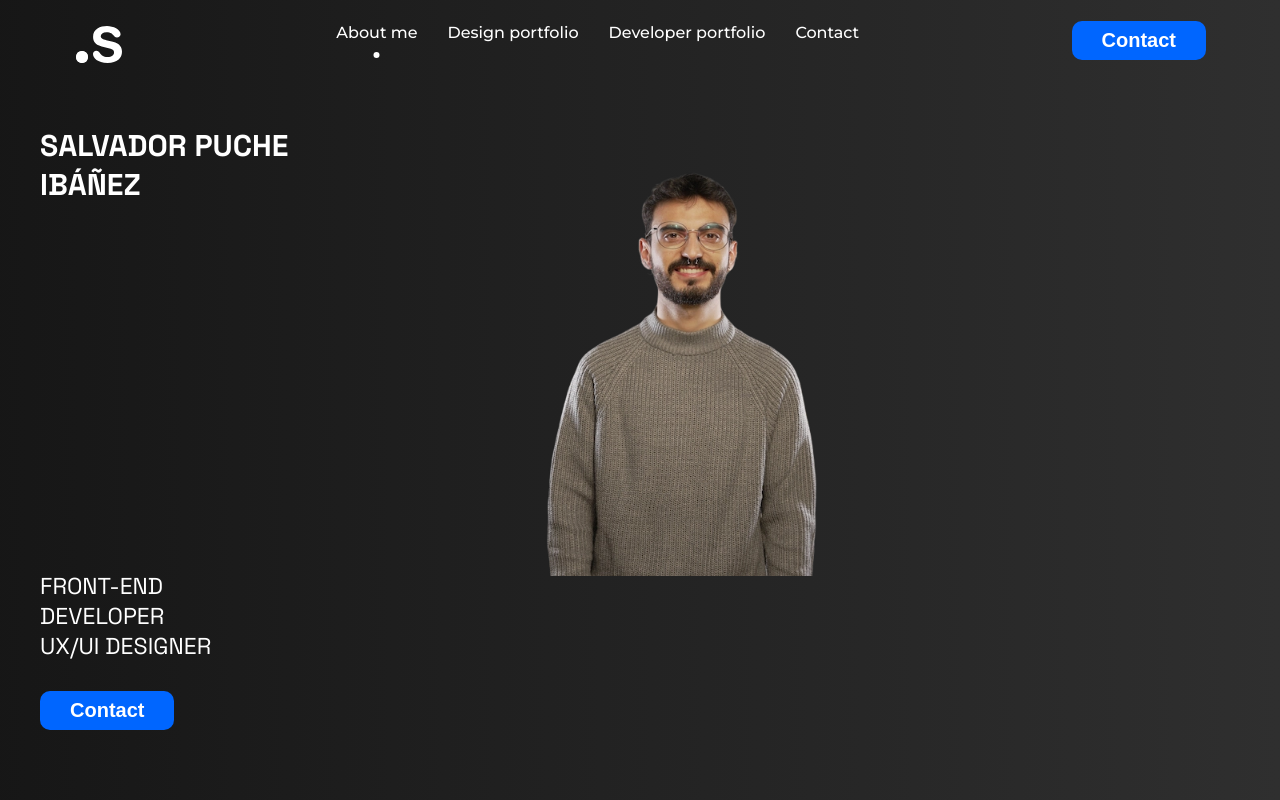
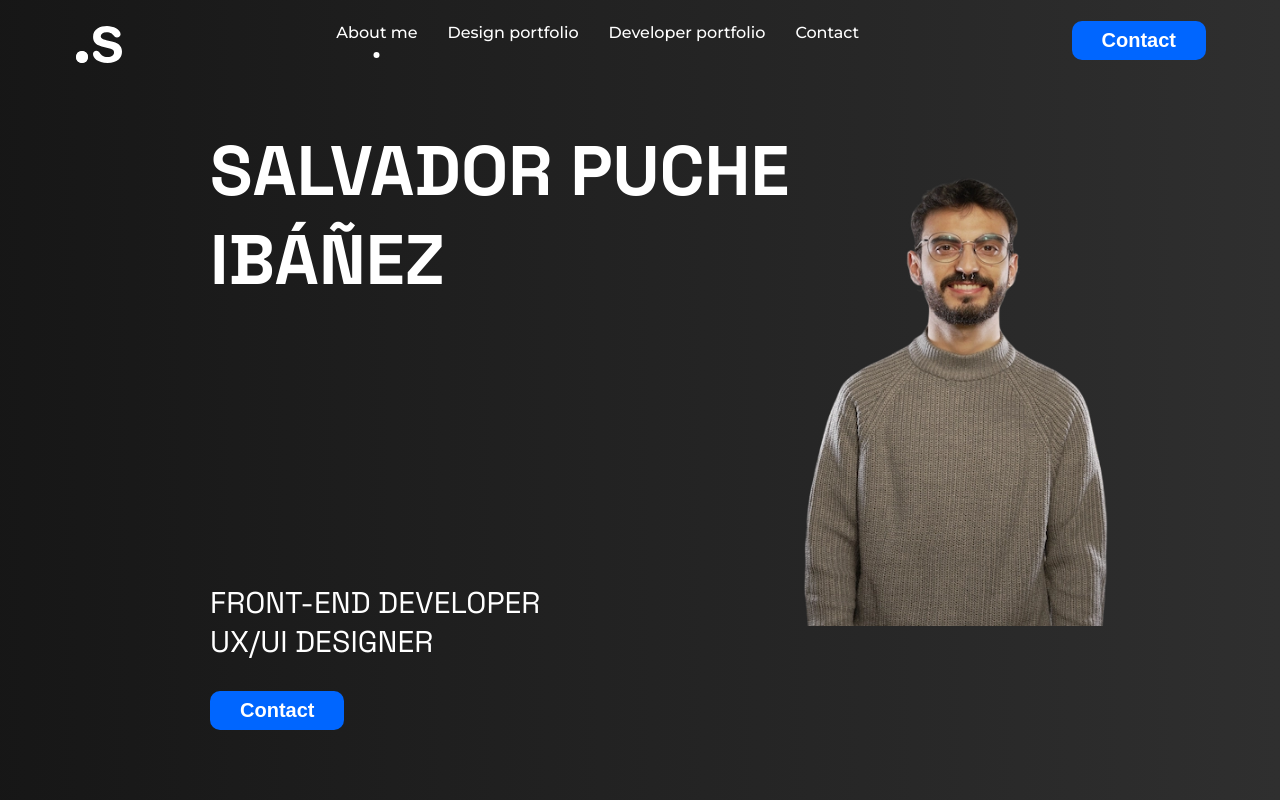
Before and after one commit to Saxxan/portfolio, a React (Create React App) app in the folder portfolio/: page / in a window 1280 px wide. Built offline with nearby package versions, Linux system fonts and the light colour scheme.

Commit message:
About me responsive

```diff
--- a/portfolio/src/pages/AboutMe/AboutMe.jsx
+++ b/portfolio/src/pages/AboutMe/AboutMe.jsx
@@ -39,9 +39,10 @@ export default function AboutMe() {
                             <li>Semantic HTML</li>
                             <li>Responsive CSS</li>
                             <li>JavaScript</li>
+                            <li>React</li>
                             <li>Git</li>
                             <li>C++</li>
-                            <li>Java</li>
+                            <li>Linux</li>
                         </ul>
                     </section>
                     <section className='about__skills__block'>
--- a/portfolio/src/pages/AboutMe/aboutMe.css
+++ b/portfolio/src/pages/AboutMe/aboutMe.css
@@ -98,6 +98,38 @@
         padding-top: 12vh;
     }
 
+    .about__home__section {
+        width: 50%;
+        height: 100%;
+        padding: 30px 10px 70px 70px;
+        display: flex;
+        flex-direction: column;
+        justify-content: space-between;
+    }
+
+    .about__home__section:nth-child(1) {
+        margin-left: 140px;
+    }
+
+
+    .about__home__section__title {
+        font-size: 70px;
+        width: 600px;
+    }
+
+    .about__home__section__subtitle > h2 {
+        font-size: 30px;
+        font-weight: 400;
+        width: fit-content;
+    }
+
+    .about__home__section > img {
+        height: 500px;
+        width: 450px;
+        margin-left: -110px;
+        z-index: -1;
+    }
+
     .about__about__line {
         width: 450px;
     }
@@ -105,4 +137,20 @@
     .about__about__text {
         font-size: 20px;
     }
+
+    .about__skills {
+        flex-direction: row;
+    }
+
+    .about__skills__block {
+        width: 300px;
+    }
+
+    .about__skills__block > h3 {
+        font-size: 25px;
+    }
+
+    .about__skills__block > ul > li {
+        font-size: 20px;
+    }
 }
```
